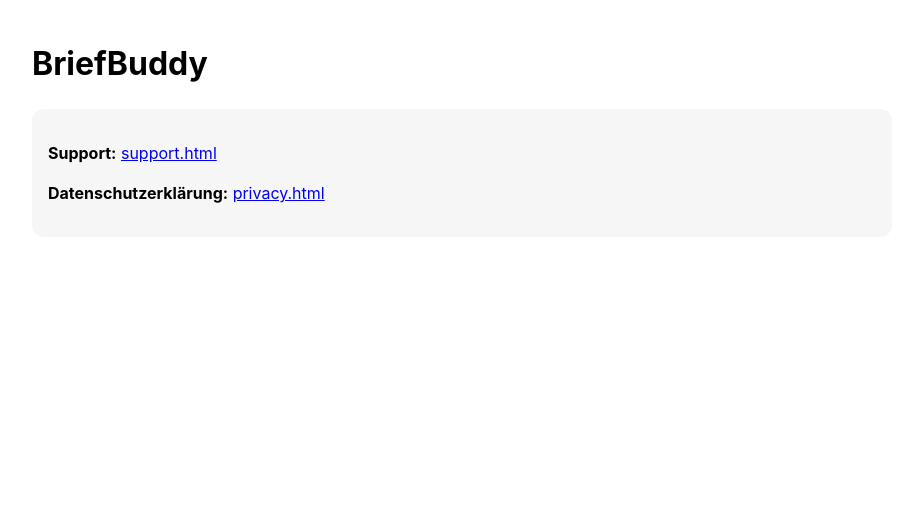
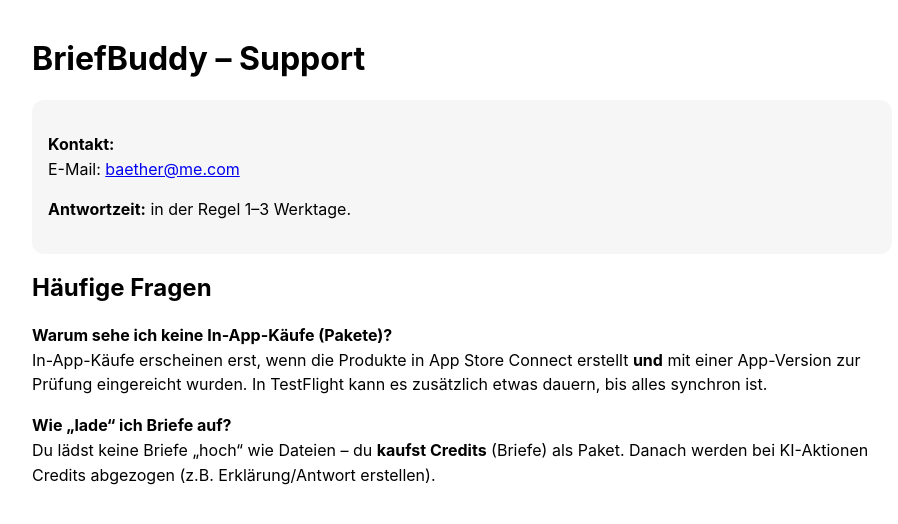
Before and after one commit to baether-hub/briefbuddy-support, a plain HTML site: page support.html in a window 1280 px wide. Shown: the whole page, without its empty margins (178-1076 px from the left). Drawn offline with Linux system fonts and the light colour scheme.

Commit message:
Update support.html

```diff
--- a/support.html
+++ b/support.html
@@ -5,16 +5,30 @@
   <meta name="viewport" content="width=device-width, initial-scale=1" />
   <title>BriefBuddy – Support</title>
   <style>
-    body{font-family:-apple-system,system-ui,Arial;max-width:860px;margin:40px auto;padding:0 16px;line-height:1.5}
+    body{font-family:-apple-system,system-ui,Arial;max-width:860px;margin:40px auto;padding:0 16px;line-height:1.55}
+    h1,h2{line-height:1.2}
     .box{background:#f6f6f6;padding:16px;border-radius:12px}
     a{word-break:break-word}
   </style>
 </head>
 <body>
-  <h1>BriefBuddy</h1>
+  <h1>BriefBuddy – Support</h1>
+
   <div class="box">
-    <p><b>Support:</b> <a href="support.html">support.html</a></p>
-    <p><b>Datenschutzerklärung:</b> <a href="privacy.html">privacy.html</a></p>
+    <p><b>Kontakt:</b><br>
+      E-Mail: <a href="mailto:baether@me.com">baether@me.com</a>
+    </p>
+    <p><b>Antwortzeit:</b> in der Regel 1–3 Werktage.</p>
   </div>
+
+  <h2>Häufige Fragen</h2>
+
+  <p><b>Warum sehe ich keine In-App-Käufe (Pakete)?</b><br>
+  In-App-Käufe erscheinen erst, wenn die Produkte in App Store Connect erstellt <b>und</b> mit einer App-Version zur Prüfung eingereicht wurden.
+  In TestFlight kann es zusätzlich etwas dauern, bis alles synchron ist.</p>
+
+  <p><b>Wie „lade“ ich Briefe auf?</b><br>
+  Du lädst keine Briefe „hoch“ wie Dateien – du <b>kaufst Credits</b> (Briefe) als Paket.
+  Danach werden bei KI-Aktionen Credits abgezogen (z.B. Erklärung/Antwort erstellen).</p>
 </body>
 </html>
```
